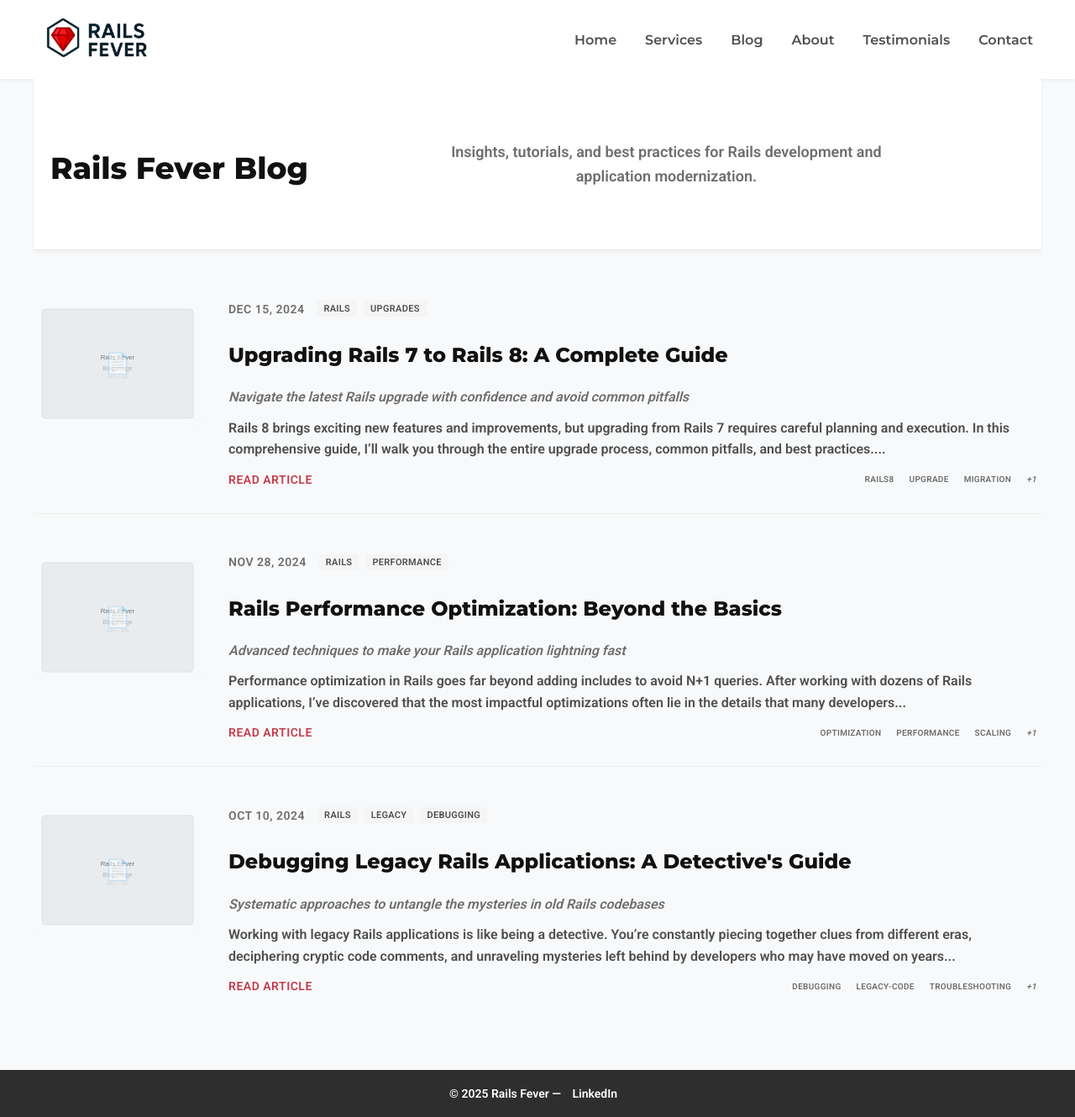
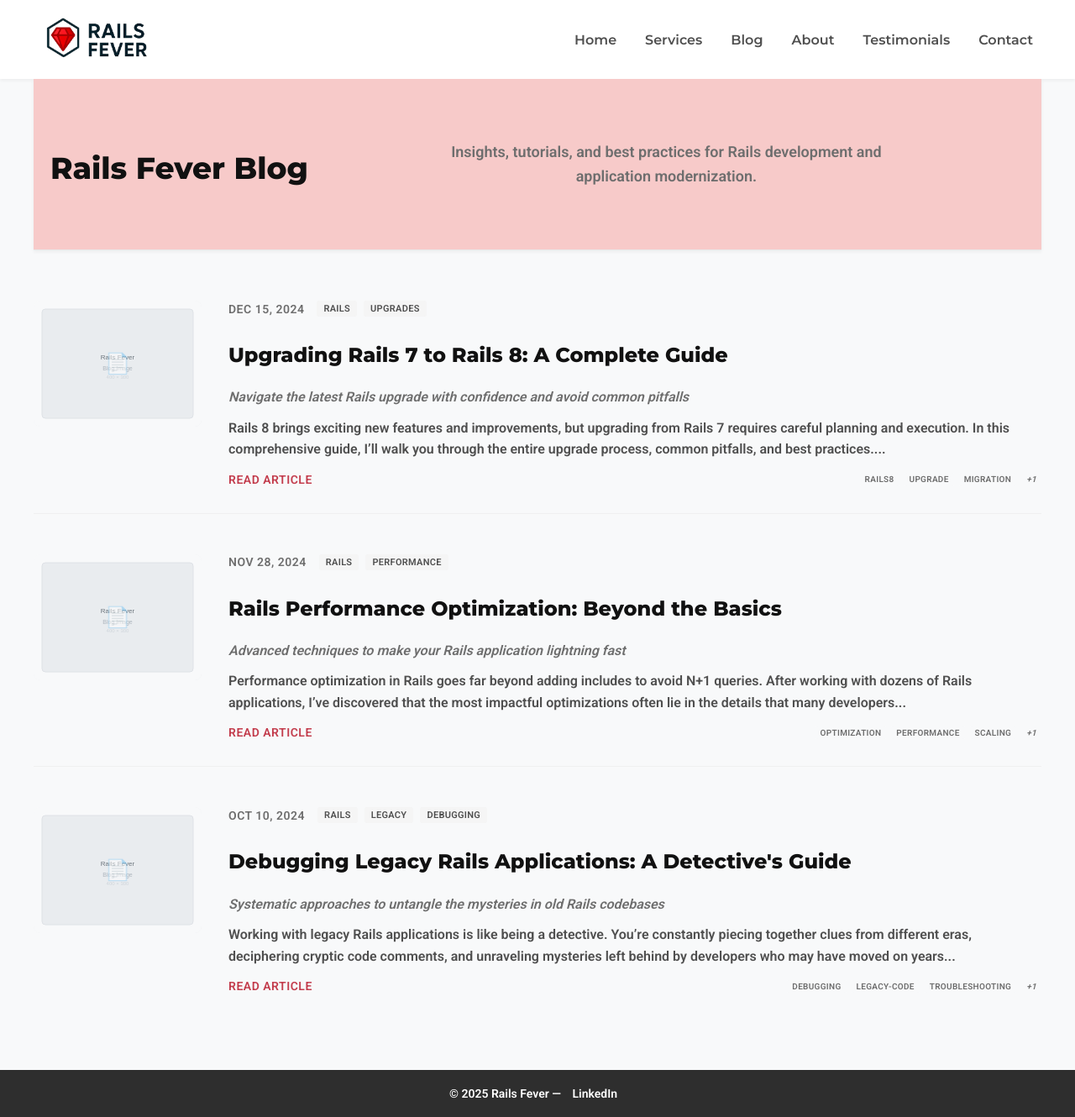
Before and after one commit to waleo/railsfever-05-2025, a Jekyll site: the page built from blog/index.html, in a window 1280 px wide. Shown: the whole page at 84% size. Built offline with Jekyll 4.4.1, drawn with Linux system fonts in a browser that asks for light colours; the list of posts is cut into pages by our own code.

Commit message:
Change background color for blog post headers

```diff
--- a/_sass/_blog.scss
+++ b/_sass/_blog.scss
@@ -12,6 +12,7 @@
   padding: $padding-large $padding-small;
   margin-bottom: $padding-large;
   border-bottom: 1px solid #e8e8e8;
+  background-color: $bg-rose-quartz;
 
   h1 {
     font-family: $font-heading;
@@ -293,6 +294,7 @@
 }
 
 .post-header {
+  background-color: $bg-rose-quartz;
   text-align: center;
   margin-bottom: $padding-large;
   padding: $padding-large $padding-small;
--- a/_sass/_variables.scss
+++ b/_sass/_variables.scss
@@ -21,6 +21,7 @@
 $bg-gradient-start: #ffe5e9;
 $bg-gradient-end: #f8f9fa;
 $bg-dark: #2e2e2e;
+$bg-rose-quartz: #f7cac9;
 
 /* Border Colors */
 $border-light: #e0e0e0;
```
